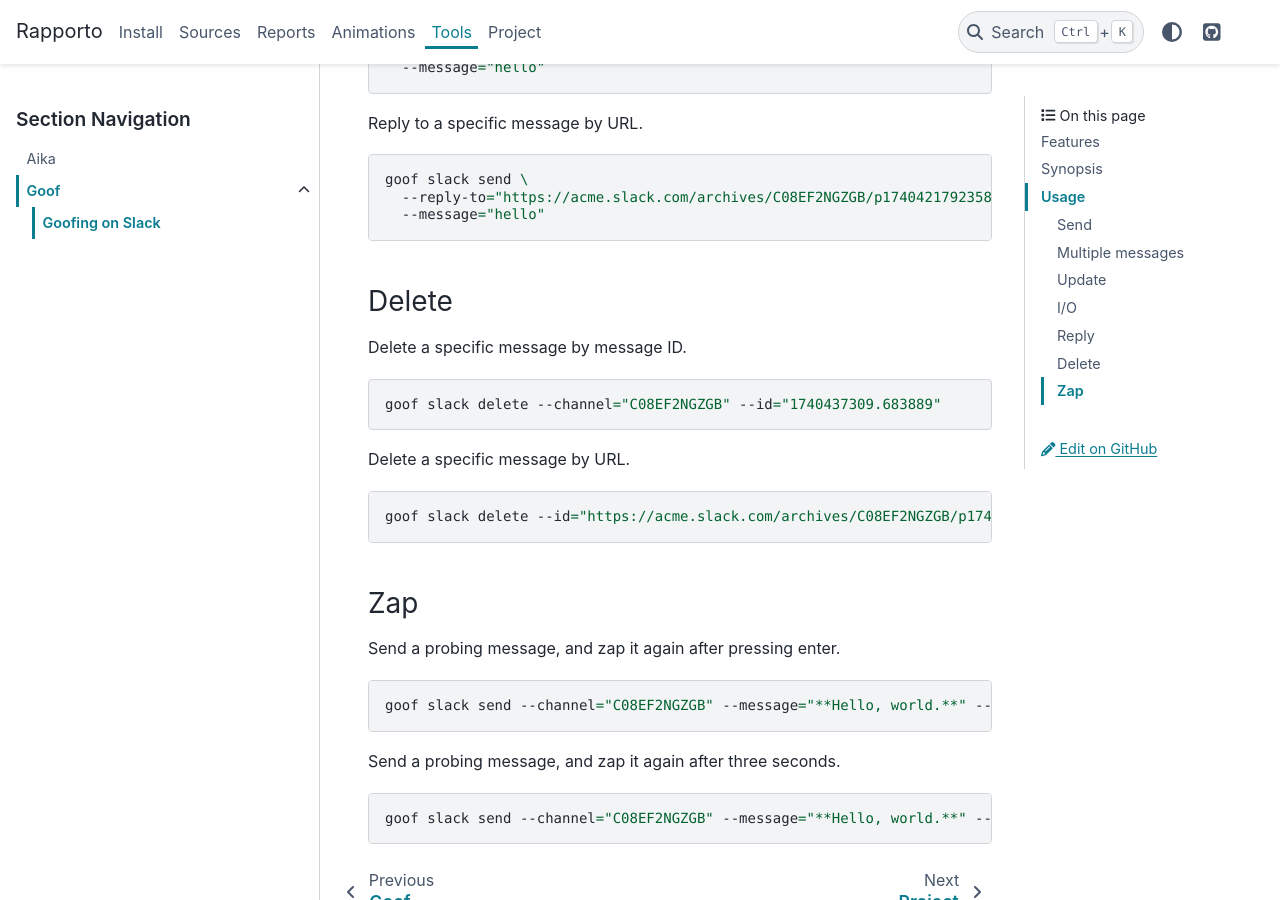
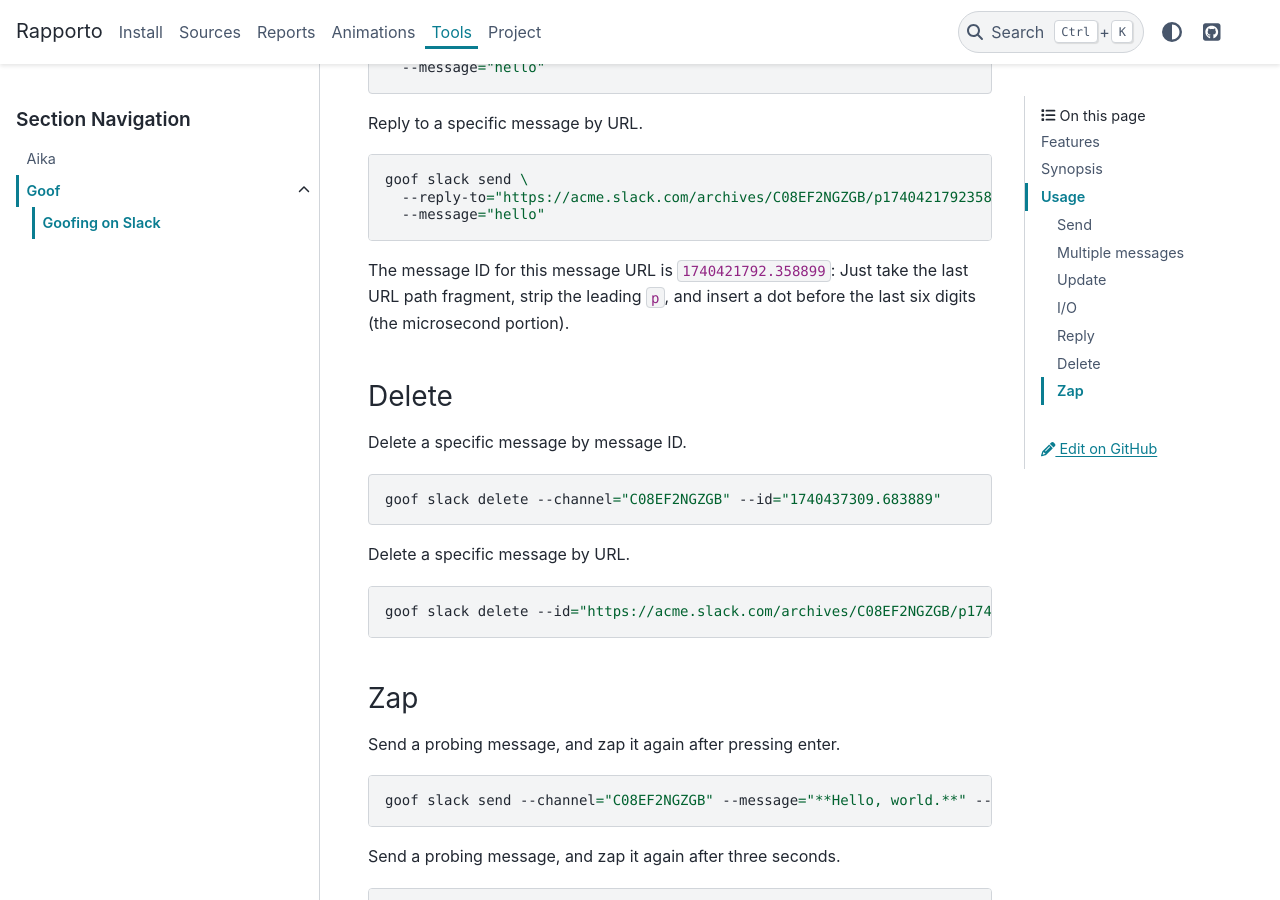
Before and after one commit to tech-writing/rapporto, a Sphinx documentation site: the page built from docs/tool/goof/slack.md, in a window 1280 px wide and 900 px high, scrolled down 2791 px. Built offline with Sphinx 7.4.7 and the PyData theme 0.15.4, drawn with Linux system fonts in a browser that asks for light colours.

Commit message:
Documentation: Describe how to decode a Slack message ID

````diff
--- a/docs/tool/goof/slack.md
+++ b/docs/tool/goof/slack.md
@@ -116,6 +116,9 @@
   --reply-to="https://acme.slack.com/archives/C08EF2NGZGB/p1740421792358899" \
   --message="hello"
 ```
+The message ID for this message URL is `1740421792.358899`: Just take the last
+URL path fragment, strip the leading `p`, and insert a dot before the last six
+digits (the microsecond portion).
 
 ### Delete
 
````
